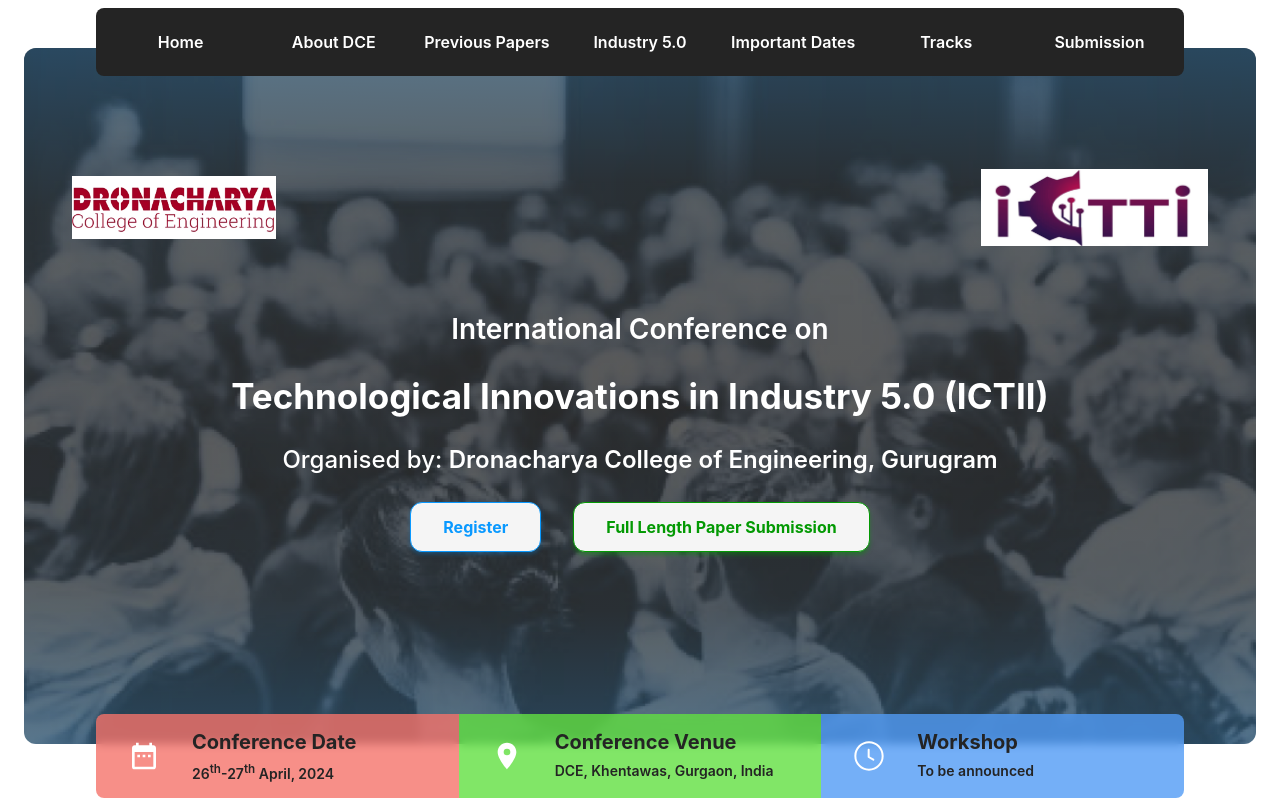
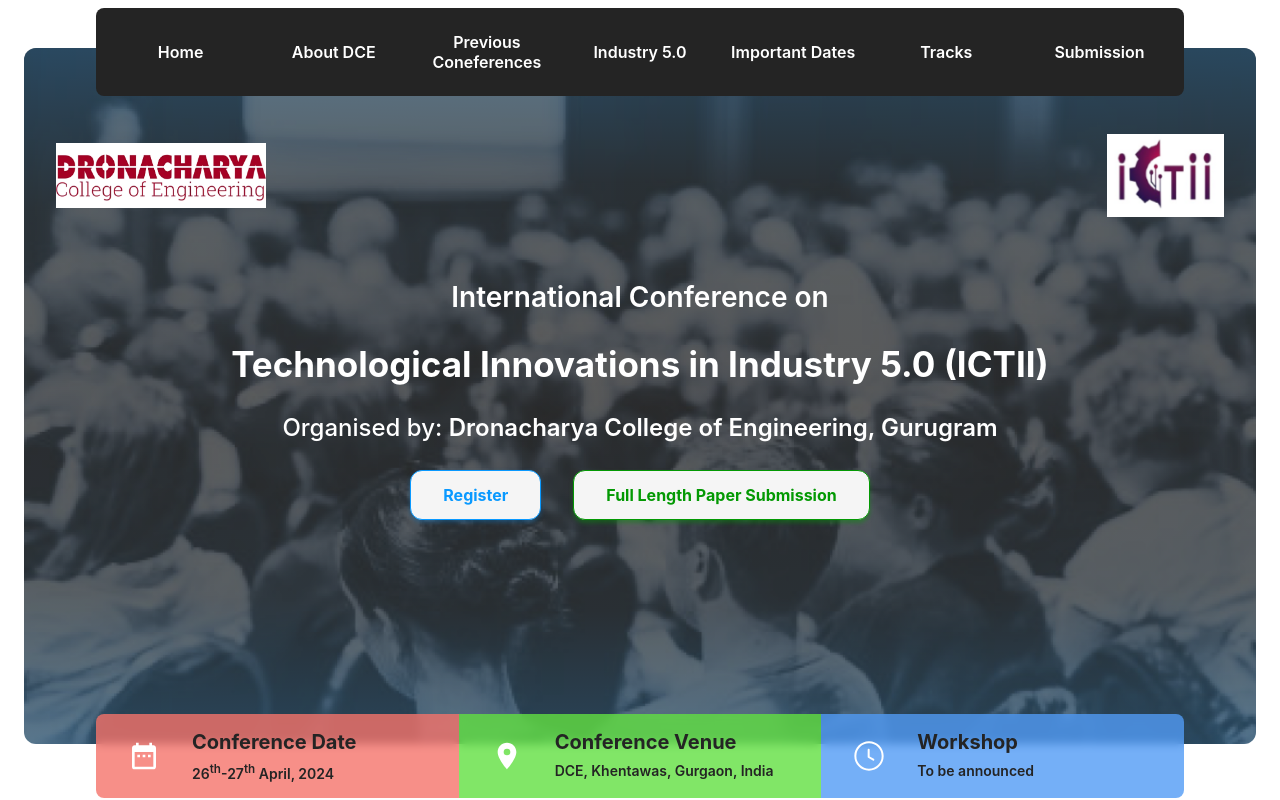
Before and after one commit to aum-singhal/ictii-conference-2024, a React (Vite) app: page / in a window 1280 px wide. Shown: the top 800 px of the page. Built offline with nearby package versions, Linux system fonts and the light colour scheme.

Commit message:
More style changes

```diff
--- a/src/App.css
+++ b/src/App.css
@@ -36,7 +36,7 @@
   }
 
   .home-container {
-    margin-top: -8rem;
+    margin-top: -12rem;
   }
 
   .image1 {
@@ -46,14 +46,13 @@
 
   .image2 {
     object-fit: scale-down;
-    width: 20%;
+    width: 10%;
   }
 
   .logo-container {
     justify-content: space-between;
     height: 13rem;
-    padding-right: 1rem;
-    padding-left: 1rem;
+
   }
 
   .logo-background {
--- a/src/App.jsx
+++ b/src/App.jsx
@@ -11,6 +11,8 @@ import Convernor from "./components/convernor/convernor";
 import landing from "./assets/landing.png";
 import ICTII_Logo from "./assets/ICTII_Logo.png";
 import DCE_Logo from "./assets/DCE_Logo.png";
+import Paper_submission from "./assets/papers/splnproc1703_mac.pdf";
+import Registration from "./assets/papers/conference_brochure.pdf";
 
 function App() {
   const [count, setCount] = useState(0);
@@ -71,16 +73,10 @@ function App() {
 
           <br />
           <div className="flex-j-cen flex-wrap">
-            <a
-              className="register bold"
-              href="/src/assets/papers/conference_brochure.pdf"
-            >
+            <a className="register bold" href={Registration} target="/">
               Register
             </a>
-            <a
-              className="submit-paper bold"
-              href="/src/assets/papers/splnproc1703_mac.pdf"
-            >
+            <a className="submit-paper bold" href={Paper_submission} target="/">
               Full Length Paper Submission
             </a>
           </div>
--- a/src/components/navbar/navbar.jsx
+++ b/src/components/navbar/navbar.jsx
@@ -6,7 +6,7 @@ export default function Navbar() {
     { title: "Home", link: "#home" },
     { title: "About DCE", link: "https://ggnindia.dronacharya.info/" },
     {
-      title: "Previous Papers",
+      title: "Previous Coneferences",
       link: "https://ggnindia.dronacharya.info/events/ICCCS2018.aspx?Month=Dec&Year=2018",
     },
     { title: "Industry 5.0", link: "#about" },
```
Also changed, not shown: src/assets/ICTII_Logo.png.
